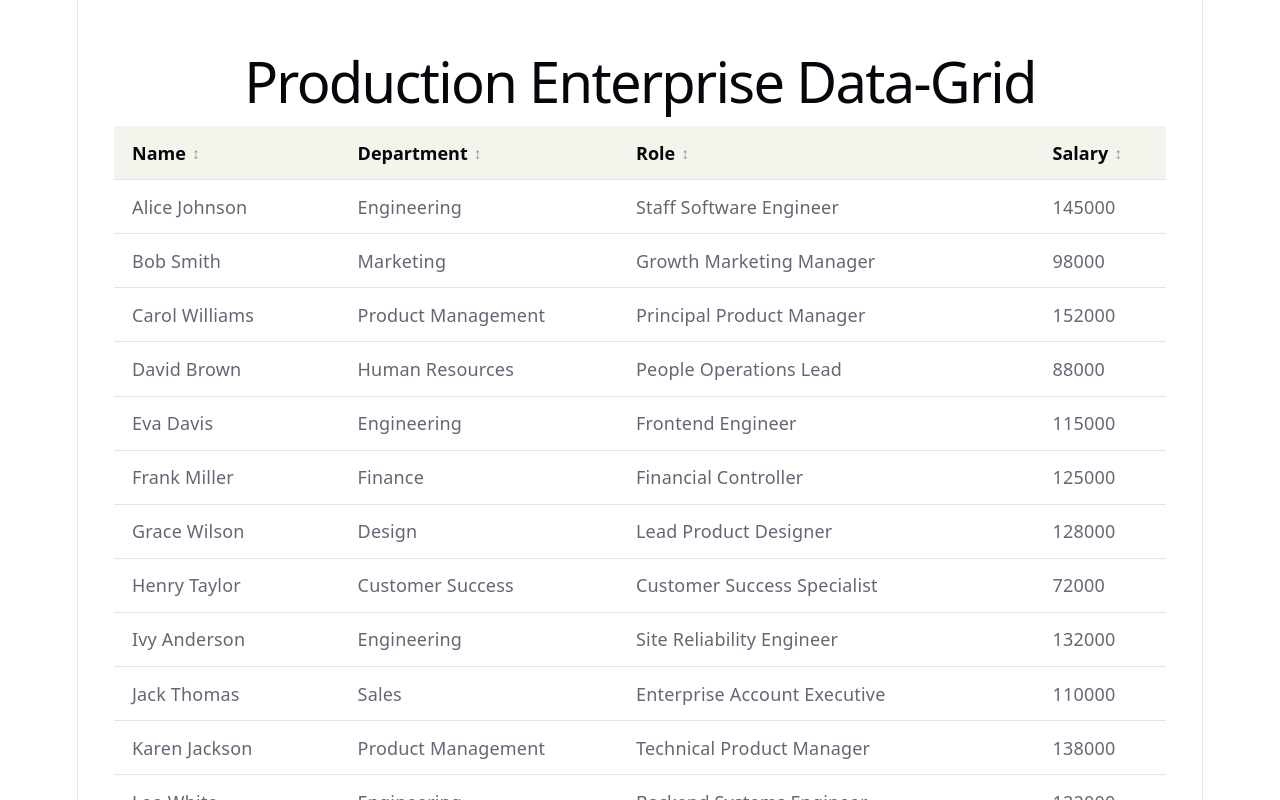
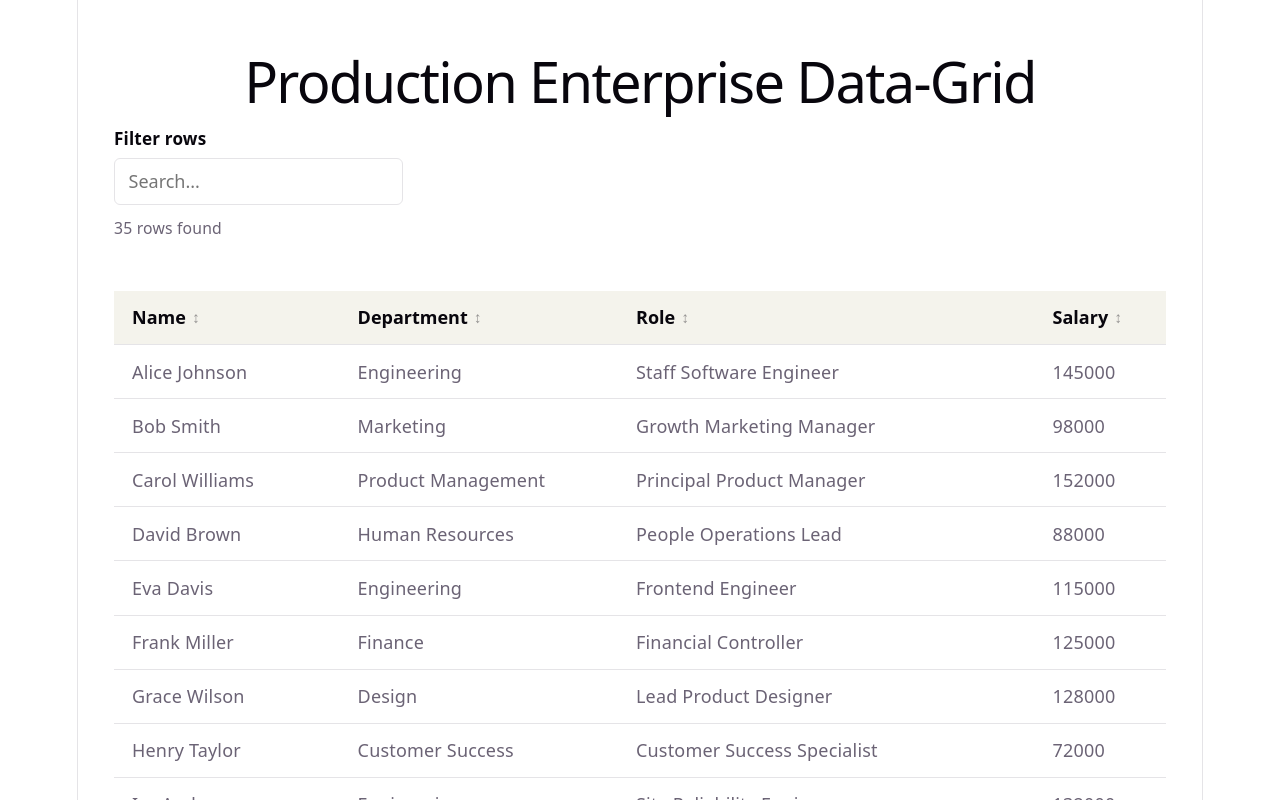
Before and after one commit to Tunasss/24521943_TranAnhTuan_Lab02, a React (Vite) app in the folder HW/HW1/: page / in a window 1280 px wide. Shown: the top 800 px of the page. Built offline with nearby package versions, Linux system fonts and the light colour scheme.

Commit message:
feat(hw1): add accessible filtering with live result count

```diff
--- a/HW/HW1/src/DataGrid.css
+++ b/HW/HW1/src/DataGrid.css
@@ -9,6 +9,55 @@
   clip: rect(0, 0, 0, 0);
   white-space: nowrap;
   border: 0;
+}
+
+/* DataGrid wrapper */
+.datagrid-wrapper {
+  width: 100%;
+  display: flex;
+  flex-direction: column;
+}
+
+/* Filter controls area above the table */
+.filter-container {
+  display: flex;
+  flex-direction: column;
+  align-items: flex-start;
+  margin-bottom: 1.25rem;
+  gap: 0.35rem;
+  text-align: left;
+}
+
+.filter-label {
+  font-weight: 600;
+  color: var(--text-h, #08060d);
+  font-size: 0.95rem;
+}
+
+.filter-input {
+  font: inherit;
+  font-size: 1rem;
+  padding: 0.5rem 0.75rem;
+  min-height: 38px;
+  min-width: 280px;
+  max-width: 100%;
+  border: 1px solid var(--border, #e5e4e7);
+  border-radius: 6px;
+  background-color: var(--bg, #fff);
+  color: var(--text-h, #08060d);
+  box-sizing: border-box;
+}
+
+.filter-input:focus-visible {
+  outline: 2px solid var(--accent, #aa3bff);
+  outline-offset: 2px;
+  border-color: transparent;
+}
+
+.filter-status {
+  margin: 0.25rem 0 0;
+  font-size: 0.875rem;
+  color: var(--text, #6b6375);
 }
 
 /* Sort button styling ensuring accessible keyboard focus and target size */
@@ -47,3 +96,11 @@
   font-size: 0.85em;
   opacity: 0.4;
 }
+
+/* Empty state / No results cell */
+.no-results-cell {
+  text-align: center;
+  padding: 2.5rem 1rem !important;
+  font-style: italic;
+  color: var(--text, #6b6375);
+}
--- a/HW/HW1/src/DataGrid.tsx
+++ b/HW/HW1/src/DataGrid.tsx
@@ -1,22 +1,35 @@
-import { useMemo, useState, type ReactElement } from 'react';
+import { useId, useMemo, useState, type ChangeEvent, type ReactElement } from 'react';
 import type { DataGridProps } from './data-grid-contract';
 import './DataGrid.css';
 
 type SortDirection = 'asc' | 'desc';
 
 /**
- * DataGrid component with sorting support, semantic HTML table markup,
+ * DataGrid component with sorting, multi-column filtering, semantic HTML table markup,
  * and WCAG 2.2 Level AA / ARIA grid compliant accessibility semantics.
  *
- * Invariant: Maintains strict generic types without mutating input data or changing the contract.
+ * Invariant: Preserves the public contract and enforces generic type safety without mutating input props.
  */
 export function DataGrid<T extends object>({
   data,
   columns,
   ariaLabel,
 }: DataGridProps<T>): ReactElement {
+  const filterInputId = useId();
+
+  // State management for sorting, filtering, and pagination
   const [sortKey, setSortKey] = useState<keyof T | null>(null);
   const [sortDirection, setSortDirection] = useState<SortDirection>('asc');
+  const [filterText, setFilterText] = useState<string>('');
+  const [currentPage, setCurrentPage] = useState<number>(1);
+
+  /**
+   * Updates filter query and resets pagination back to page 1.
+   */
+  const handleFilterChange = (event: ChangeEvent<HTMLInputElement>): void => {
+    setFilterText(event.target.value);
+    setCurrentPage(1);
+  };
 
   /**
    * Cycles sorting state: none -> asc -> desc -> asc.
@@ -31,19 +44,39 @@ export function DataGrid<T extends object>({
   };
 
   /**
-   * Produces a sorted shallow copy of the data without mutating props.data.
+   * Filters records case-insensitively across all defined columns.
+   */
+  const filteredData = useMemo(() => {
+    const query = filterText.trim().toLowerCase();
+    if (!query) {
+      return data;
+    }
+
+    return data.filter((item) =>
+      columns.some((column) => {
+        const val = item[column.accessorKey];
+        if (val === null || val === undefined) {
+          return false;
+        }
+        return String(val).toLowerCase().includes(query);
+      }),
+    );
+  }, [data, columns, filterText]);
+
+  /**
+   * Produces a sorted shallow copy of the filtered dataset without mutating input data.
    * Compares numbers numerically and strings using localeCompare.
    */
   const sortedData = useMemo(() => {
     if (sortKey === null) {
-      return data;
+      return filteredData;
     }
 
-    return [...data].sort((a, b) => {
+    return [...filteredData].sort((a, b) => {
       const aVal = a[sortKey];
       const bVal = b[sortKey];
 
-      // Handle null or undefined values gracefully
+      // Gracefully handle null or undefined values
       if (aVal === null || aVal === undefined) return 1;
       if (bVal === null || bVal === undefined) return -1;
 
@@ -58,9 +91,29 @@ export function DataGrid<T extends object>({
       const comparison = aStr.localeCompare(bStr, undefined, { numeric: true });
       return sortDirection === 'asc' ? comparison : -comparison;
     });
-  }, [data, sortKey, sortDirection]);
+  }, [filteredData, sortKey, sortDirection]);
 
   return (
+    <div className="datagrid-wrapper" data-page={currentPage}>
+      {/* Filtering Toolbar */}
+      <div className="filter-container">
+        <label htmlFor={filterInputId} className="filter-label">
+          Filter rows
+        </label>
+        <input
+          id={filterInputId}
+          type="search"
+          value={filterText}
+          onChange={handleFilterChange}
+          placeholder="Search..."
+          className="filter-input"
+        />
+        <p role="status" aria-live="polite" className="filter-status">
+          {filteredData.length} rows found
+        </p>
+      </div>
+
+      {/* Semantic Table Structure */}
       <table role="grid" aria-label={ariaLabel}>
         <thead>
           <tr role="row">
@@ -113,7 +166,18 @@ export function DataGrid<T extends object>({
           </tr>
         </thead>
         <tbody>
-        {sortedData.map((item, rowIndex) => (
+          {sortedData.length === 0 ? (
+            <tr role="row">
+              <td
+                role="gridcell"
+                colSpan={columns.length}
+                className="no-results-cell"
+              >
+                No results
+              </td>
+            </tr>
+          ) : (
+            sortedData.map((item, rowIndex) => (
               <tr key={rowIndex} role="row">
                 {columns.map((column) => (
                   <td key={String(column.accessorKey)} role="gridcell">
@@ -121,8 +185,10 @@ export function DataGrid<T extends object>({
                   </td>
                 ))}
               </tr>
-        ))}
+            ))
+          )}
         </tbody>
       </table>
+    </div>
   );
 }
```
Lines whose indentation alone changed are shown as unchanged.
